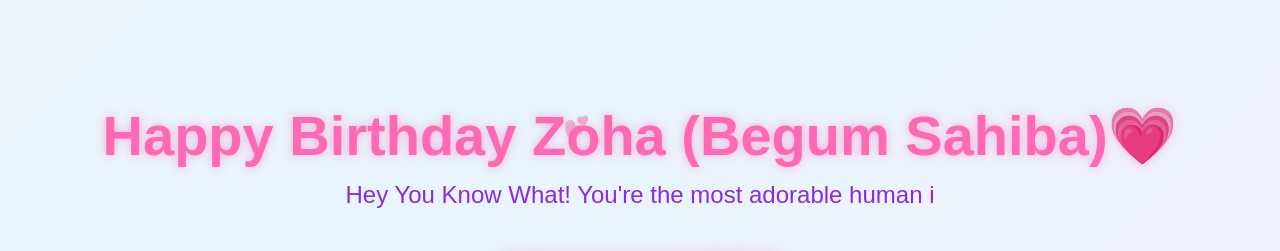
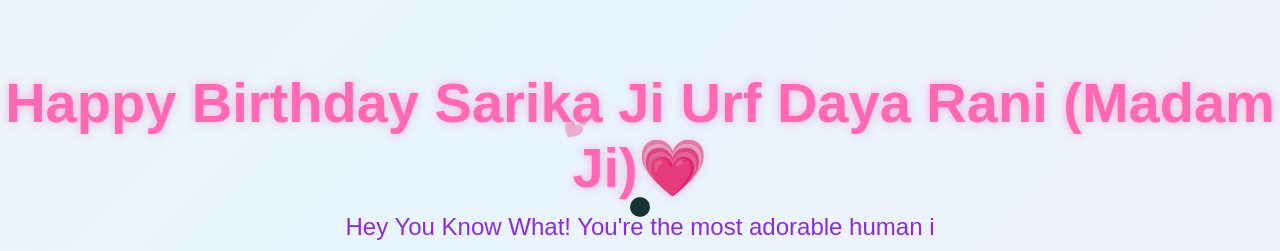
Before and after one commit to seab3115/Birthday-wish-gf, a plain HTML site: page index.html in a window 1280 px wide. Shown: the part 193-444 px from the top of the page. Drawn offline with nearby package versions, Linux system fonts and the light colour scheme.

Commit message:
Update birthday greeting in index.html

```diff
--- a/index.html
+++ b/index.html
@@ -11,7 +11,7 @@
 <body>
     <div class="cursor"></div>
     <div class="container">
-        <h1>Happy Birthday Zoha (Begum Sahiba)💗</h1>
+        <h1>Happy Birthday Sarika Ji Urf Daya Rani (Madam Ji)💗</h1>
         <div class="greeting"></div>
         <button class="cta-button">Click to Enter Our World 💕</button>
     </div>
```
